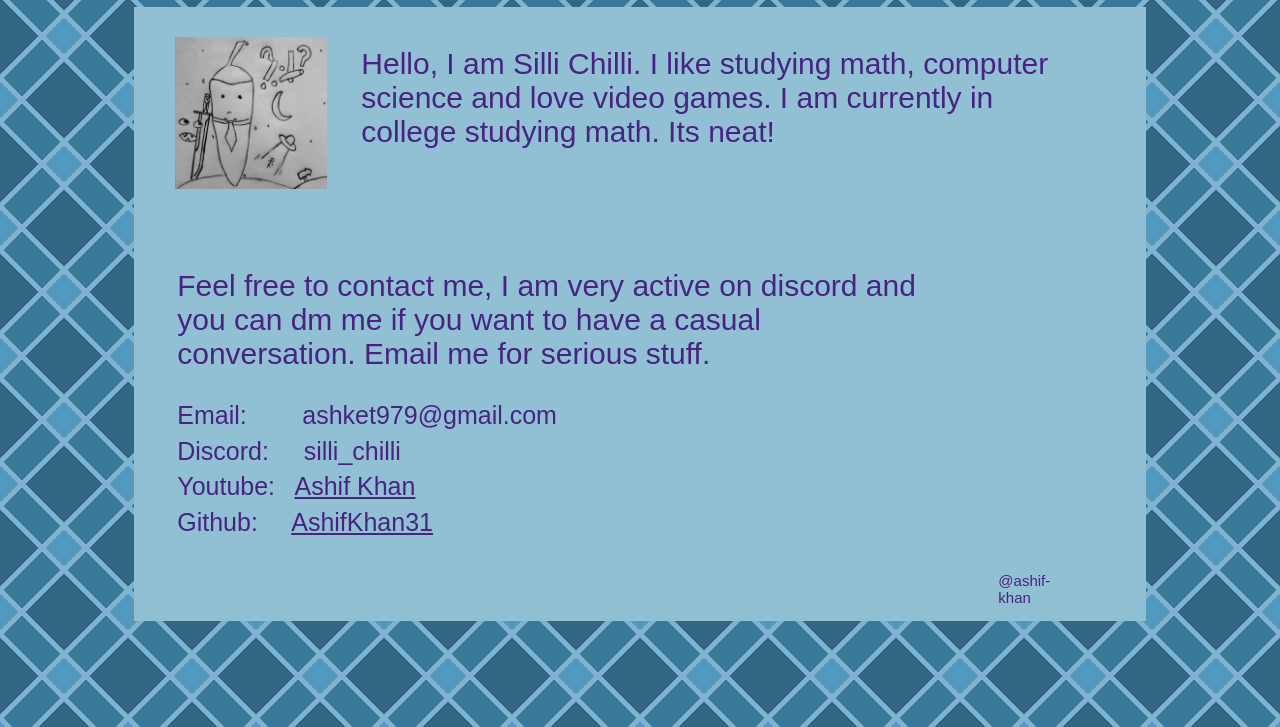
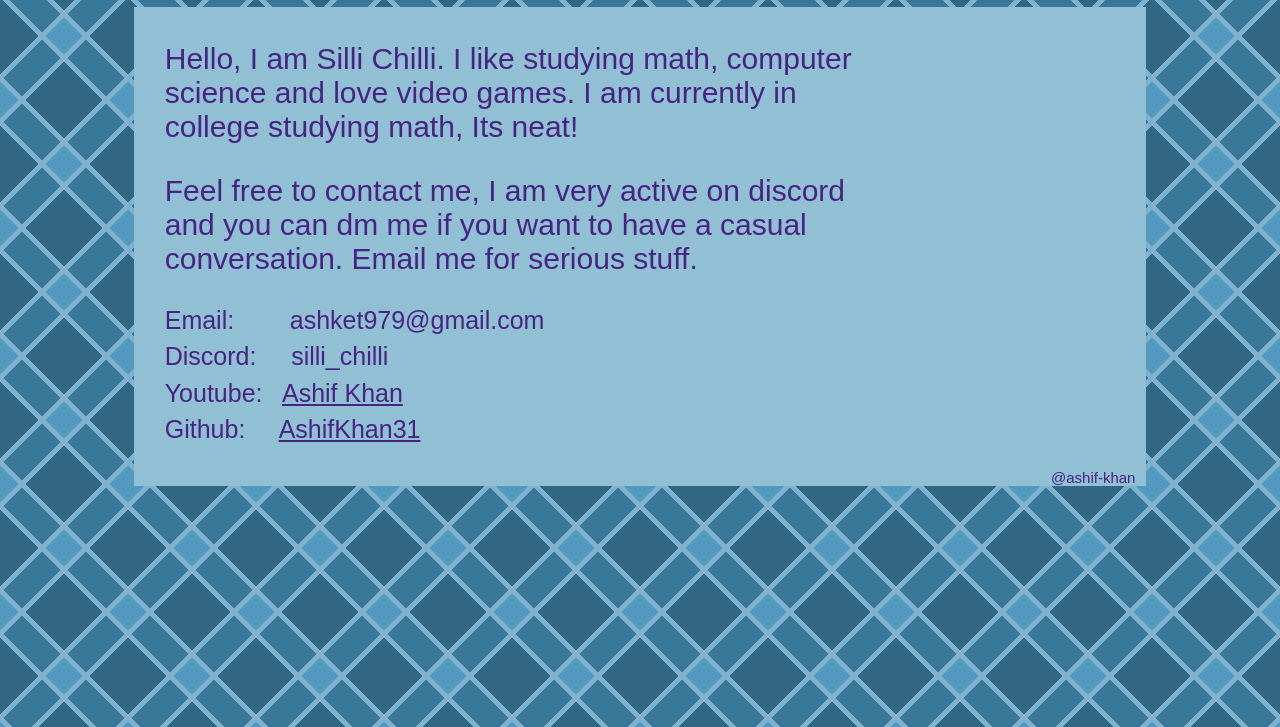
Before and after one commit to Ashifkhan31/AshifKhan31.github.io, a plain HTML site: page index.html in a window 1280 px wide. Shown: the part 73-800 px from the top of the page. Drawn offline with Linux system fonts and the light colour scheme.

Commit message:
removed image

```diff
--- a/index.html
+++ b/index.html
@@ -13,7 +13,7 @@
         <style>
 
             *{
-
+                color:  #482482;
                 font-family: fantasy !important;
             }
 
@@ -23,7 +23,7 @@
             }
 
             div.tab{
-
+                padding-left: 1%;
                 width: 80%;
                 height: 20%;
                 background-color: #91bfd4;
@@ -38,29 +38,12 @@
 
             }
 
-            div.intro_img{
-
-                margin-top: 3%;
-                margin-left: 4%;
-                width: 15%;
-                display: inline-block;
-            }
-
-            div.intro_text{
+            div.text{
 
                 font-size: 30px;
-                color:  #482482;
-                margin-top: 1%;
-                vertical-align: top;
+                padding-top: 0.5%;
                 width: 70%;
-                display: inline-block;
                 padding-left: 3%;
-            }
-
-            div.contact{
-                width: 105%;
-                margin-top: 17%;
-                margin-left:-26%;
             }
 
             p.list{
@@ -82,32 +65,27 @@
 
         <div class="intro">
 
-            <div class="intro_img">
-                <img src="profile.webp" alt="profile-pic"  width="100%" height="100%"/>
-            </div>
-
-            <div class="intro_text">
+            <div class="text">
 
                 <p width="100%" height="100%">
-                Hello, I am Silli Chilli. I like studying math, computer science and love video games. I am currently in college studying math. Its neat!
+                Hello, I am Silli Chilli. I like studying math, computer science and love video games. I am currently in college studying math, Its neat!
                 </p>
 
-            <div>
 
-        <div>
-
-        <div class="contact">
                 <p>
                     Feel free to contact me, I am very active on discord and you can dm me if you want to have a casual conversation. Email me for serious stuff.
                 </p>
 
                 <p style="font-size: 25px; margin-top: 3%;">Email:&nbsp &nbsp &nbsp &nbsp ashket979@gmail.com </p>
-            <p class="list">Discord:  &nbsp &nbsp silli_chilli</p>
+                <p class="list"> Discord:  &nbsp &nbsp silli_chilli</p>
                 <p class="list">Youtube:  &nbsp <a href="https://www.youtube.com/channel/UCvucBCf0CYumsE7AGbyXqPg"> Ashif Khan </a> </p>
                 <p class="list">Github:   &nbsp &nbsp <a href="https://github.com/Ashifkhan31"> AshifKhan31</a> </p>
+
             </div>
 
-        <p style="font-size: 15px; margin-top: 5%; margin-left: 90%;"> @ashif-khan  </p>
+            <p style="font-size: 15px; text-align: right; padding-right: 1%;"> @ashif-khan  </p>
+
+        </div>
 
     </body>
 
```
Also changed, not shown: blog.html (+8 -10 lines). Lines whose indentation alone changed are shown as unchanged.
